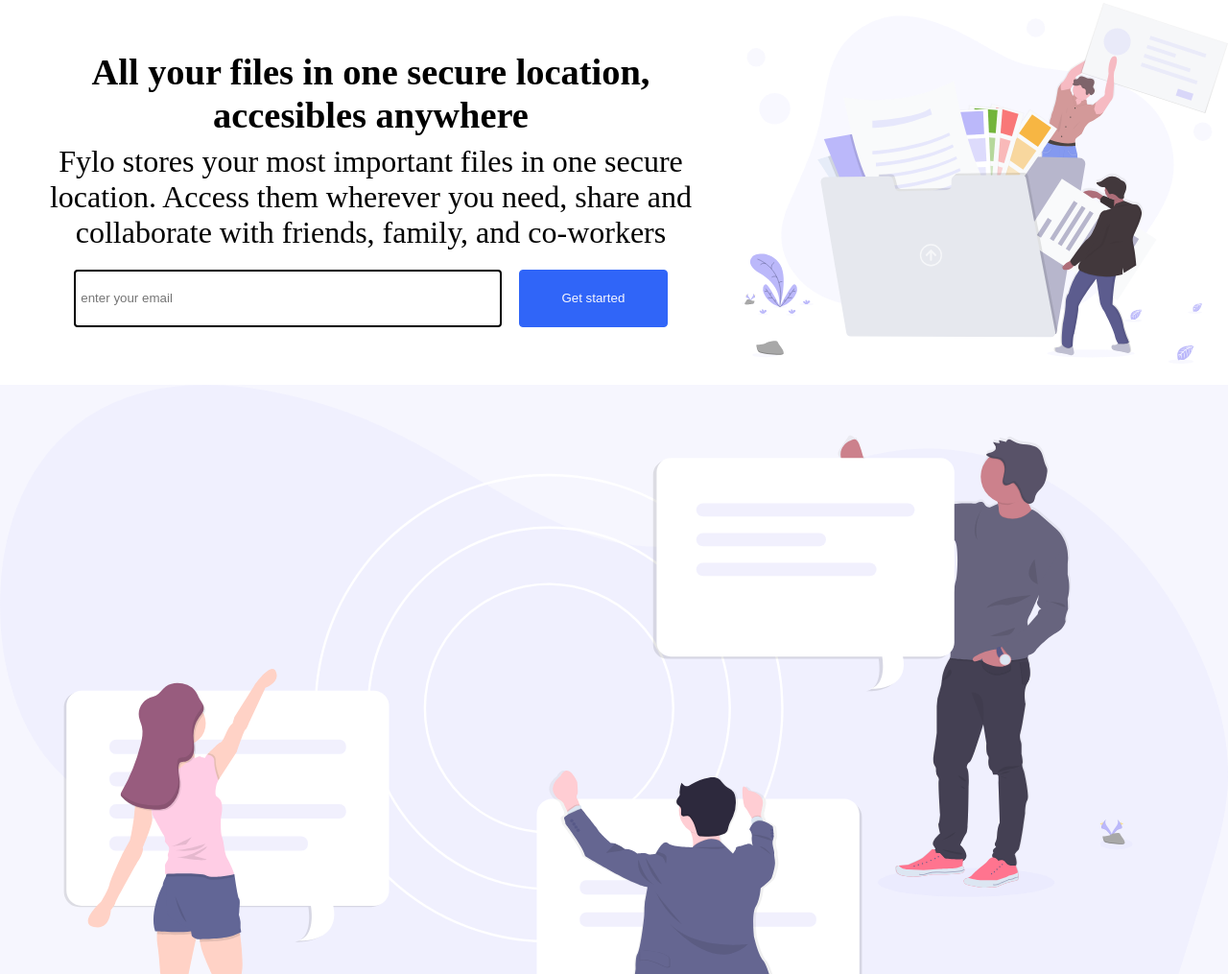
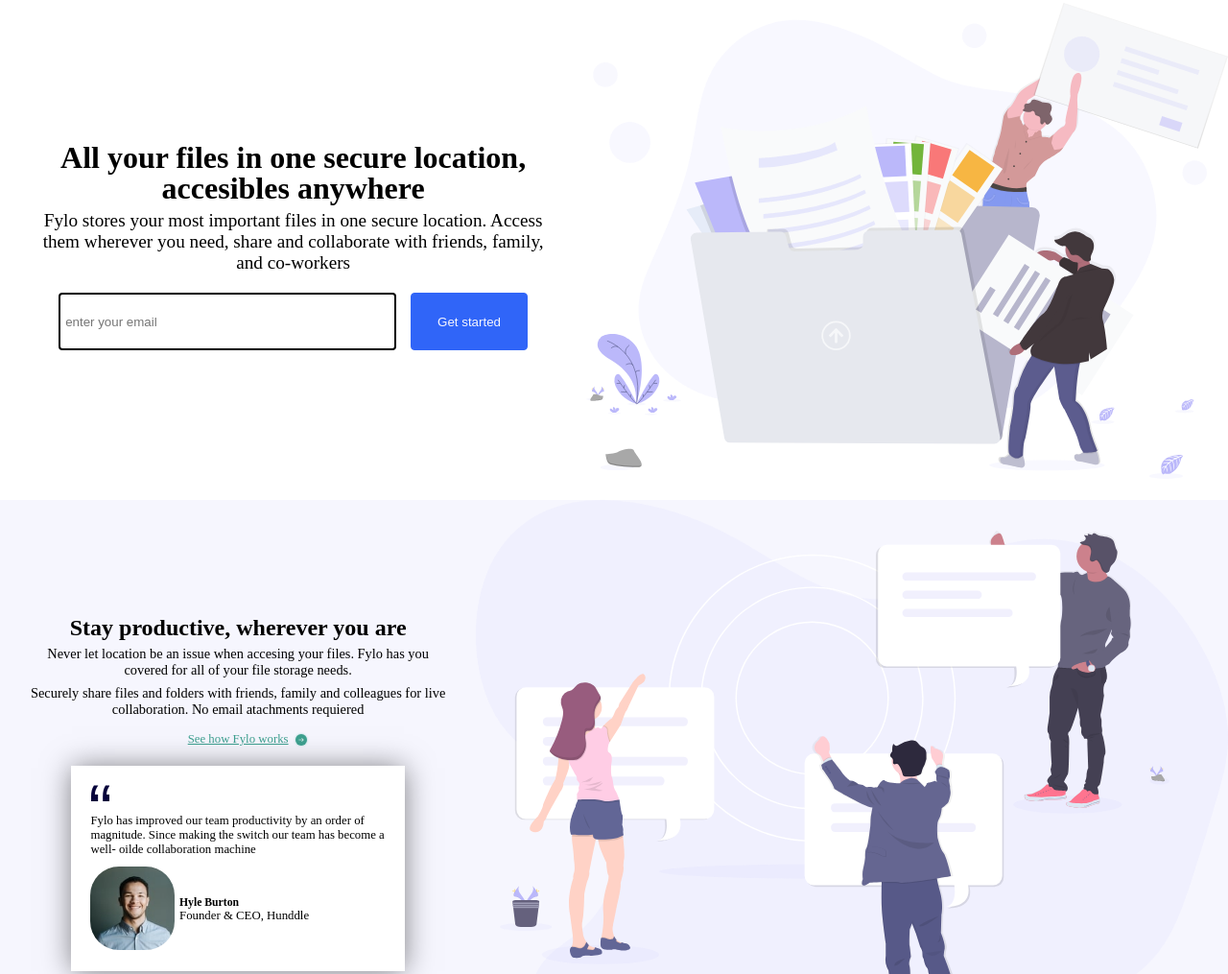
Before and after one commit to YefryRS/Proyectos-personales, a plain HTML site: page 2. Proyecto 2/index.html in a window 1280 px wide. Shown: the part 156-1171 px from the top of the page at 96% size. Drawn offline with Linux system fonts and the light colour scheme.

Commit message:
continuacion proyecti 2

```diff
--- a/2. Proyecto 2/index.html
+++ b/2. Proyecto 2/index.html
@@ -44,6 +44,7 @@
             <figure class="img_segunda">
                 <img src="./fylo-landing-page-with-two-column-layout-master/images/illustration-2.svg" alt="">
             </figure>
+            <div class="section_two__productividad">
                 <div class="informacion">
                     <h1>Stay productive, wherever you are</h1>
                     <p>Never let location be an issue when accesing your files. Fylo has you covered for all of your file storage needs.</p>
@@ -63,6 +64,7 @@
                         </div>
                     </div>
                 </article>
+            </div>
         </section>
 
         <section class="section_three">
--- a/2. Proyecto 2/sass/componentes/main/_section1.scss
+++ b/2. Proyecto 2/sass/componentes/main/_section1.scss
@@ -14,12 +14,12 @@
         text-align: center;
         h1 {
             font-weight: bold;
-            font-size: 1.5rem;
-            line-height: 1.5rem;
+            font-size: 2rem;
+            line-height: 2rem;
         }
         p {
             margin-top: 7px;
-            font-size: 0.9rem;
+            font-size: 1.2rem;
         }
     }
     .Formulario {
--- a/2. Proyecto 2/sass/desktop.css
+++ b/2. Proyecto 2/sass/desktop.css
@@ -1,3 +1,4 @@
+
 header {
     margin: 30px;
 }
@@ -11,13 +12,13 @@ header nav ul {
 .section_one .img_fondo {
     order: 2;
 }
-.section_one .contenido p {
+/* .section_one .contenido p {
     font-size: 2rem;
 }
 .section_one .contenido h1 {
     font-size: 2.4rem;
     line-height: 2.8rem;
-}
+} */
 .section_one .contenido form {
     display: flex;
     flex-direction: row;
@@ -34,5 +35,12 @@ header nav ul {
     width: 25%;
     height: 60px;
 }
+.section_two {
+    display: flex;
+    align-items: center;
+}
+.section_two .img_segunda {
+    order: 2;
+}
 
 /* Continuar en la seccion 2 */
```
Also changed, not shown: 2. Proyecto 2/sass/style.css, 1 other file. Lines whose indentation alone changed are shown as unchanged.
